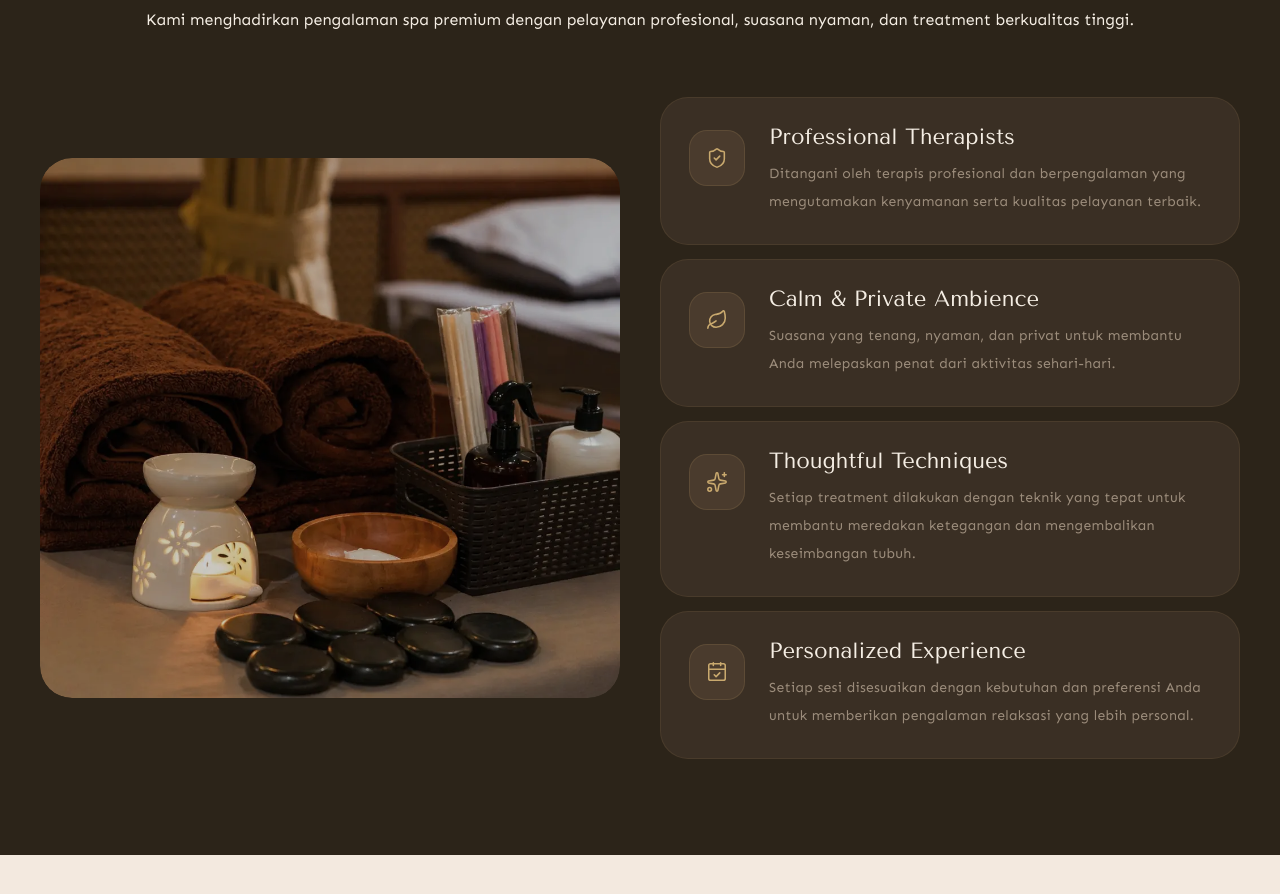
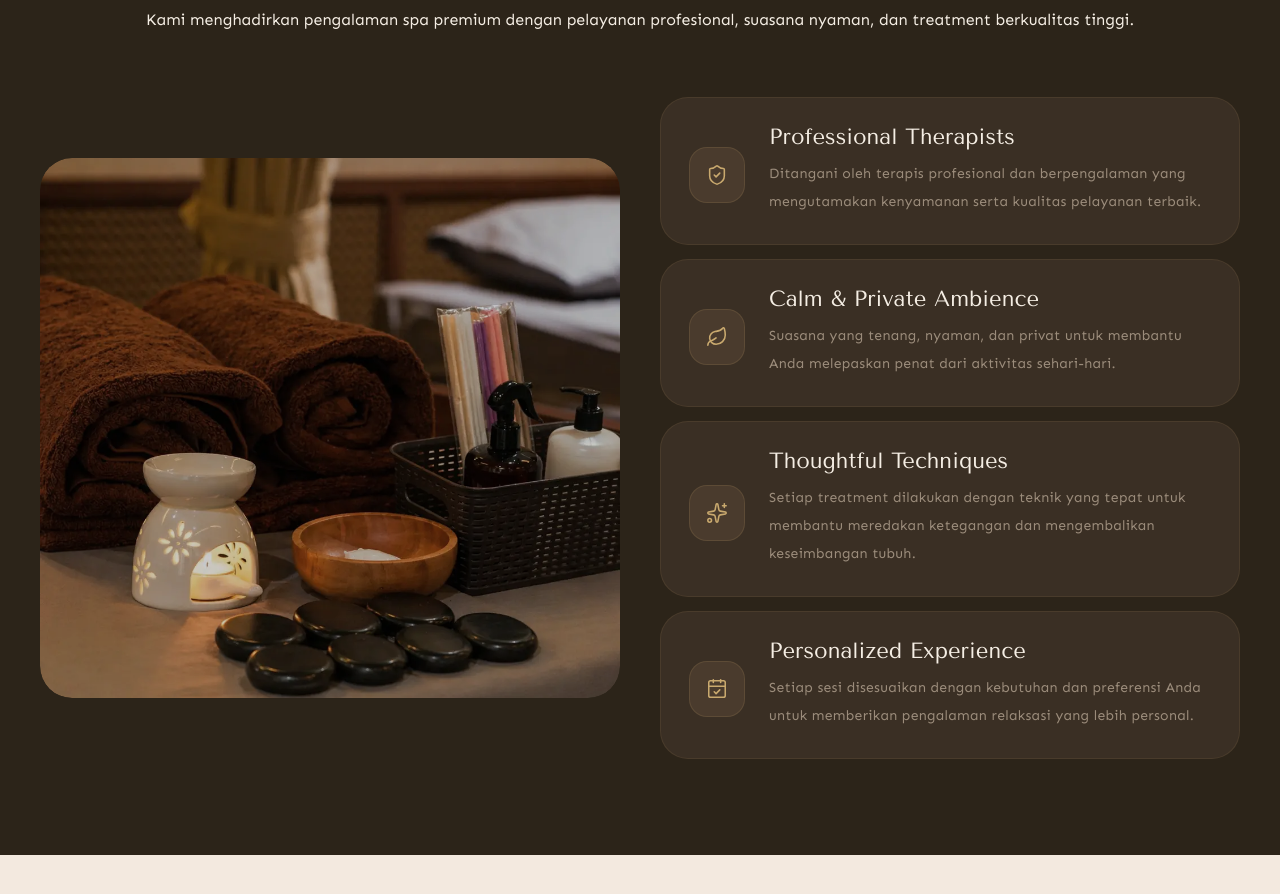
Before and after one commit to devinmaleke/chakra-lp, a Next.js app: page / in a window 1280 px wide. Shown: the part 1940-2834 px from the top of the page. Built offline with nearby package versions, Linux system fonts and the light colour scheme.

Commit message:
Optimized Design

```diff
--- a/components/benefits/benefits-section.tsx
+++ b/components/benefits/benefits-section.tsx
@@ -91,9 +91,9 @@ export default function BenefitsSection() {
                   {/* Left accent line on hover */}
                   <div className="absolute bottom-0 left-0 top-0 w-[2px] bg-gradient-to-b from-transparent via-[#C9A96E] to-transparent opacity-0 transition-opacity duration-500 group-hover:opacity-100" />
 
-                  <div className="flex items-start gap-6">
+                  <div className="flex items-center gap-6">
                     {/* Icon */}
-                    <div className="mt-1 flex h-14 w-14 flex-shrink-0 items-center justify-center rounded-2xl border border-[#C9A96E]/15 bg-[#4A3B2D] text-[#C9A96E] transition-all duration-500 group-hover:border-[#C9A96E]/40 group-hover:bg-[#C9A96E] group-hover:text-[#2C2419]">
+                    <div className="mt-2 flex h-14 w-14 flex-shrink-0 items-center justify-center rounded-2xl border border-[#C9A96E]/15 bg-[#4A3B2D] text-[#C9A96E] transition-all duration-500 group-hover:border-[#C9A96E]/40 group-hover:bg-[#C9A96E] group-hover:text-[#2C2419]">
                       <Icon size={22} strokeWidth={1.7} />
                     </div>
 
@@ -101,6 +101,7 @@ export default function BenefitsSection() {
                       <h3 className="heading-font mb-3 text-[22px] leading-none text-[#F5EEE4] transition-colors duration-300 group-hover:text-white">
                         {benefit.title}
                       </h3>
+
                       <p className="text-sm leading-7 tracking-[0.02em] text-[#9B8C7B] transition-colors duration-300 group-hover:text-[#D8CCBE]">
                         {benefit.description}
                       </p>
```
